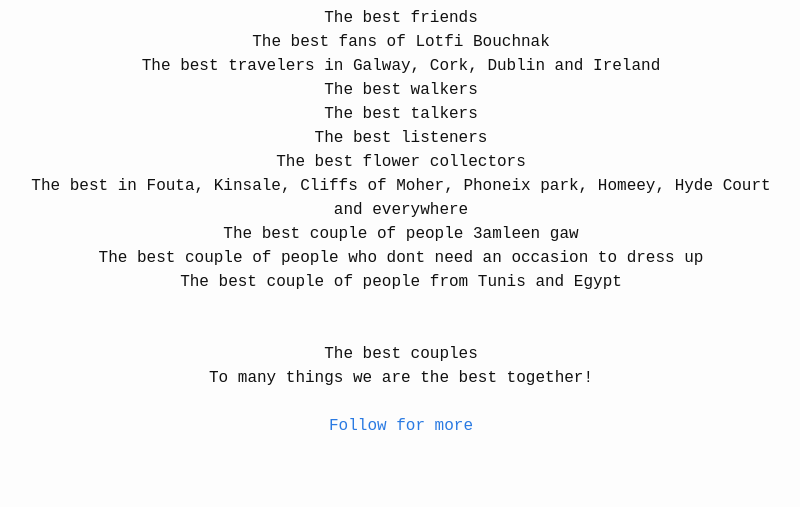
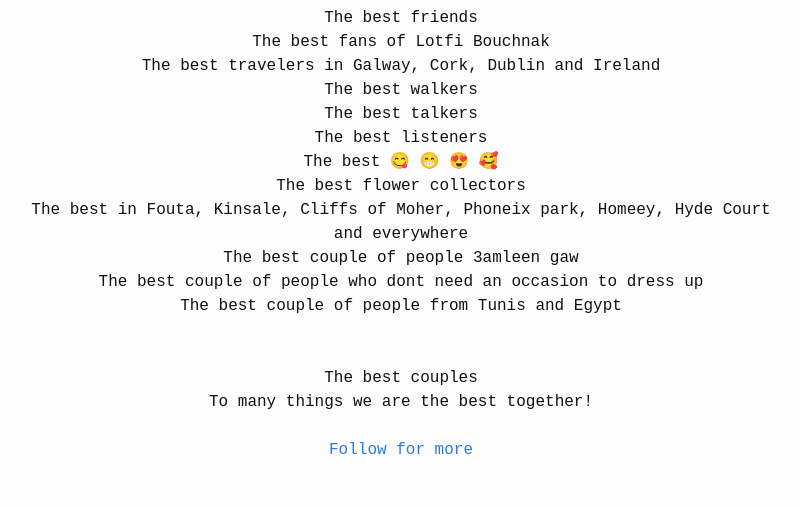
Before and after one commit to mmoanis/mmoanis.github.io, a Jekyll site: the page built from index.html, in a window 1280 px wide. Shown: the part 617-1124 px from the top of the page, without its empty margins (239-1039 px from the left). Built offline with Jekyll 4.4.1, drawn with Linux system fonts in a browser that asks for light colours; the list of posts is cut into pages by our own code; before the commit the page ends 1100 px from its top, so only the background shows below that.

Commit message:
Update index.html

```diff
--- a/index.html
+++ b/index.html
@@ -24,6 +24,7 @@
 			The best walkers<br/>
 			The best talkers<br/>
 			The best listeners<br/>
+			The best 😋 😁 😍 🥰<br/>
 			The best flower collectors<br/>
 			The best in Fouta, Kinsale, Cliffs of Moher, Phoneix park, Homeey, Hyde Court and everywhere<br/>
 			The best couple of people 3amleen gaw<br/>
```
